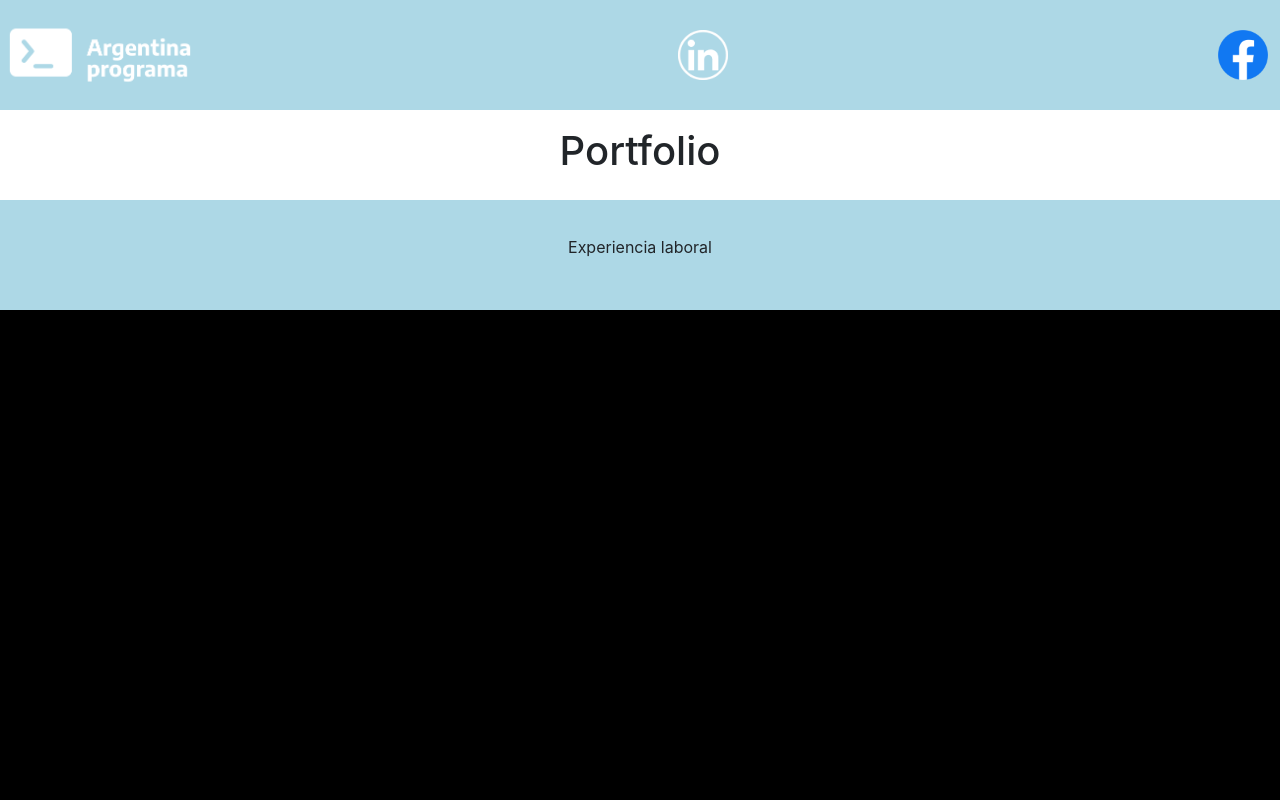
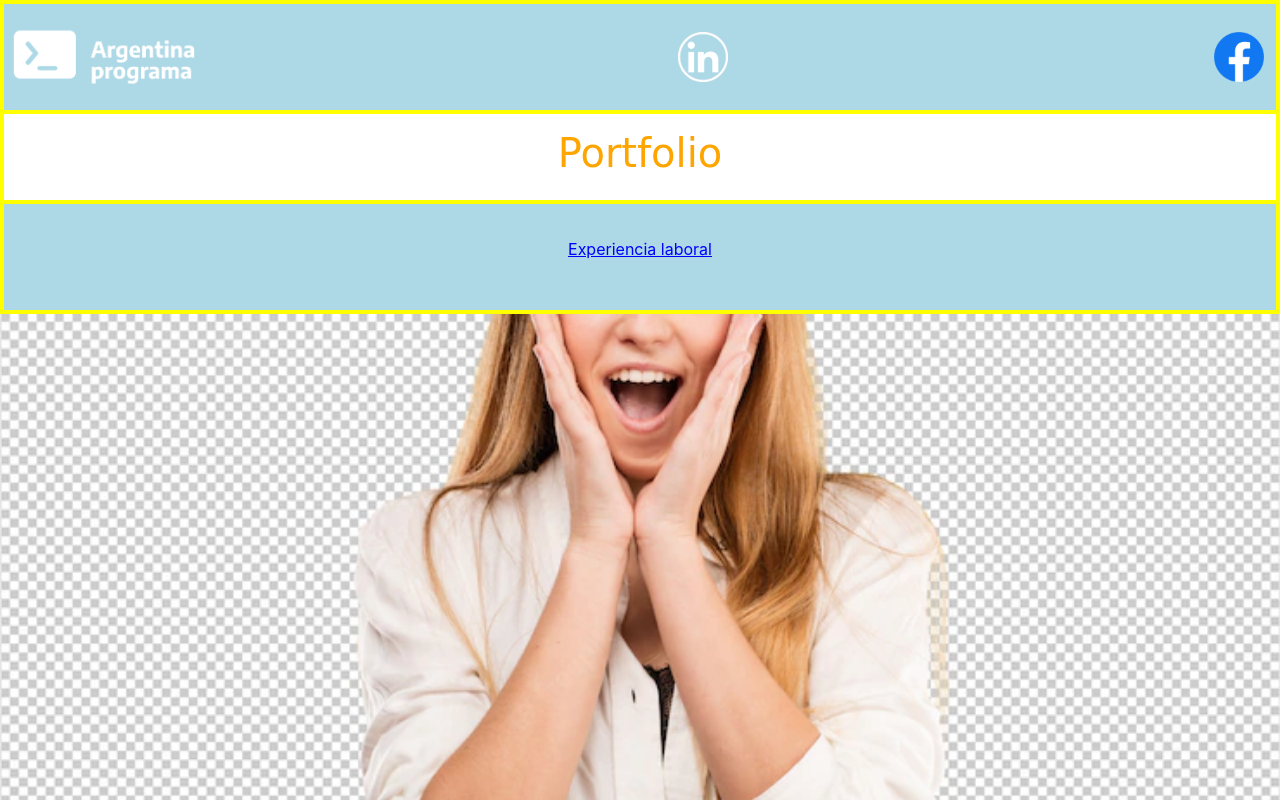
Before and after one commit to SantiagoTonda/Git, a plain HTML site: page index.html in a window 1280 px wide. Drawn offline with nearby package versions, Linux system fonts and the light colour scheme.

Commit message:
probando backgrounds

```diff
--- a/index.html
+++ b/index.html
@@ -12,13 +12,13 @@
     <div class="header">
         <img width="200" src="Logo.png" alt="Argproglogo">
         <img id="linkedin" src="linkedin.png" alt="LinkedinLogo">
-        <img id="linkedin" src="Facebook.png" alt="FacebookLogo">
+        <img id="linkedin" src="Facebook.png" alt="FacebookLogo"> <!--Llevar estas dos imágenes a la derecha-->
     </div>
     <div class="header2">
         <h1>Portfolio</h1>
     </div>
     <div class="header3">
-      <p>Experiencia laboral</p>
+      <p><u>Experiencia laboral</u></p>
     </div>
     <script src="dist/bootstrap/js/bootstrap.bundle.js"></script>
   </body>
--- a/styles.css
+++ b/styles.css
@@ -1,8 +1,21 @@
 body{
-    background-color:black;
+    border: 2px solid yellow;
+    background: #000 url(background.png) no-repeat top scroll;
+    background-size: cover;
+  /*background-color: black;
+    background-image: url(background.png);
+    background-repeat: no-repeat;
+    background-position: top;
+    background-attachment: scroll;*/
+}
+
+h1{
+    color:orange;
+    font-family: cursive;
 }
 
 .header{
+    border: 2px solid yellow;
     background-color: lightblue;
     height: 110px;
     display: flex;
@@ -12,18 +25,21 @@ body{
 
 #linkedin{
     margin-right: 12px;
-    height: 50px;
+    height: 50px; /*Llevar estas dos imágenes a la derecha*/
 }
 
 .header2{
-    background-color: white;
+    border: 2px solid yellow;
+    background-color: white;;
     height: 90px;
     align-items: center;
-    justify-content:center;
+    justify-content: center;
     display: flex;
 }
 
 .header3{
+    border: 2px solid yellow;
+    color: blue;
     background-color: lightblue;
     height: 110px;
     justify-content: center;
```
Also changed, not shown: background.png (added).
